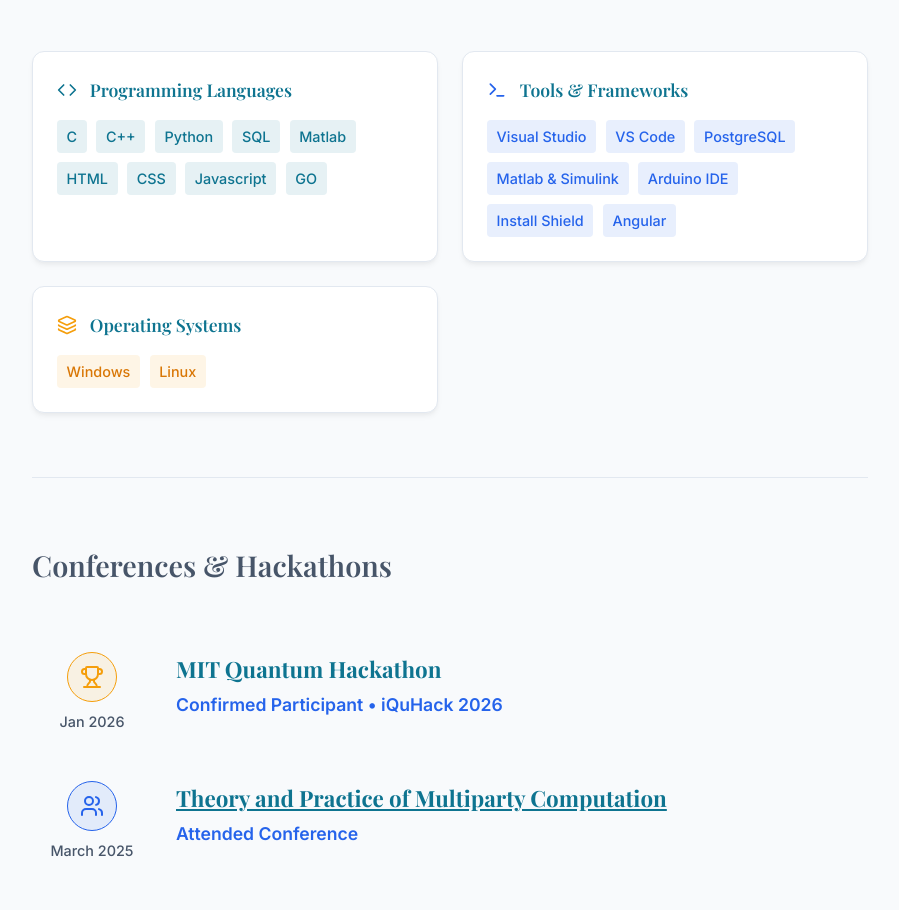
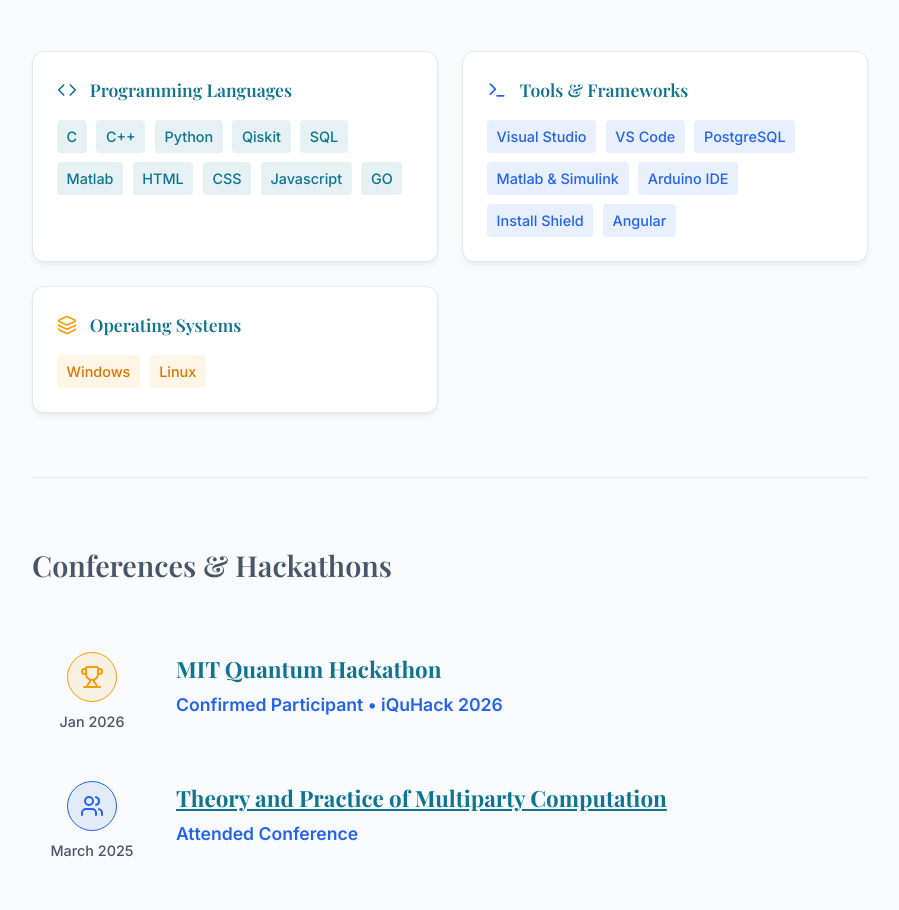
Before and after one commit to paramparekh/Portfolio-Website, a Next.js app: page /experience in a window 1280 px wide. Shown: the part 1260-2170 px from the top of the page, without its empty margins (190-1089 px from the left). Built offline with nearby package versions, Linux system fonts and the light colour scheme; a web font is replaced by a local one.

Commit message:
Add Qiskit to Experience skills

```diff
--- a/src/app/experience/page.js
+++ b/src/app/experience/page.js
@@ -84,7 +84,7 @@ export default function Experience() {
                         <h4 style={{ fontSize: '1.1rem', fontWeight: '600' }}>Programming Languages</h4>
                     </div>
                     <div style={{ display: 'flex', flexWrap: 'wrap', gap: '0.6rem' }}>
-                        {['C', 'C++', 'Python', 'SQL', 'Matlab', 'HTML', 'CSS', 'Javascript', 'GO'].map(skill => (
+                        {['C', 'C++', 'Python', 'Qiskit', 'SQL', 'Matlab', 'HTML', 'CSS', 'Javascript', 'GO'].map(skill => (
                             <span key={skill} style={{
                                 background: 'rgba(14, 116, 144, 0.1)', color: 'var(--primary)',
                                 padding: '0.3rem 0.6rem', borderRadius: '4px', fontSize: '0.9rem', fontWeight: '500'
```
